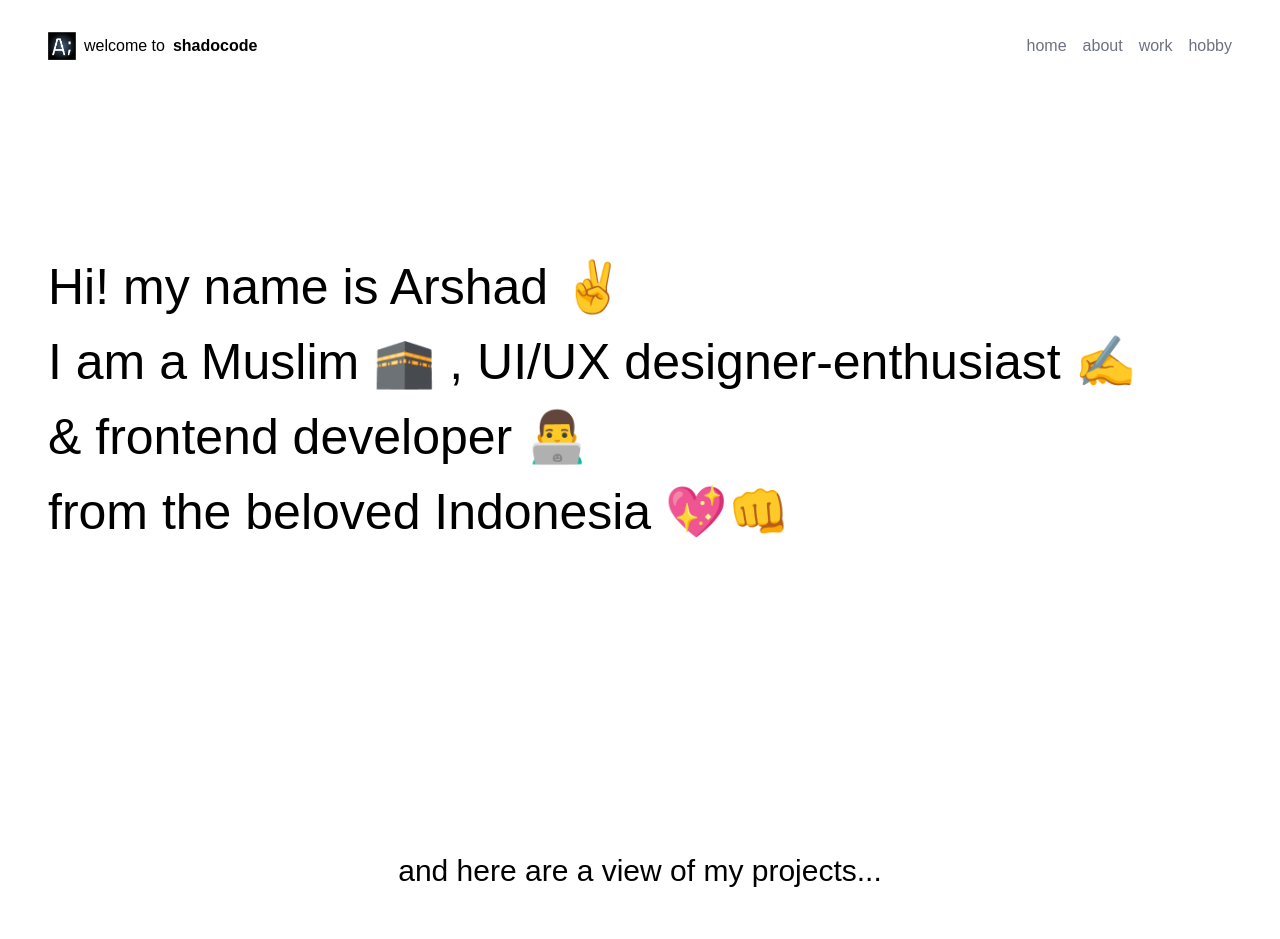
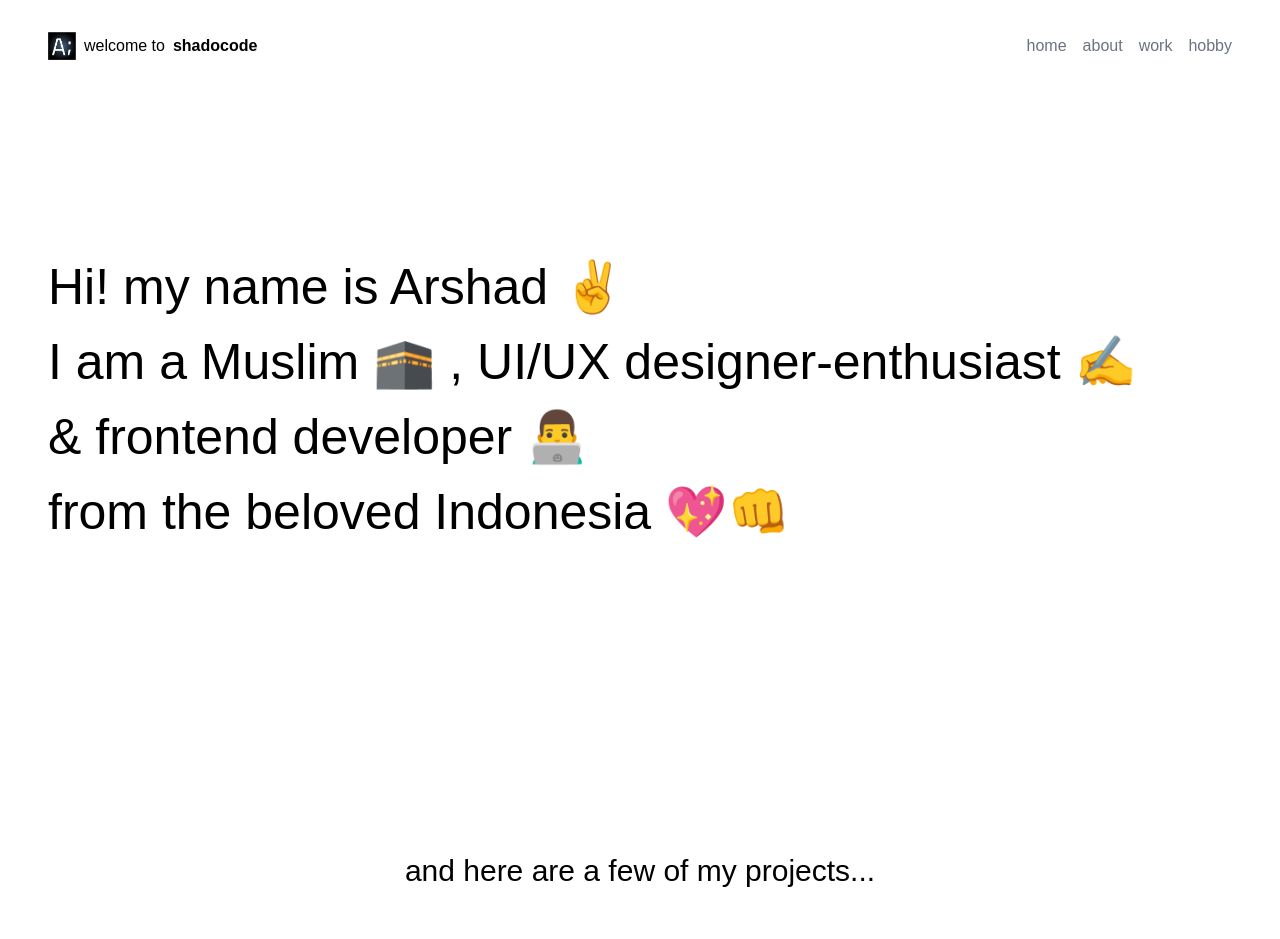
Before and after one commit to arshad2001/shadocode, a React (Create React App) app: page / in a window 1280 px wide. Shown: the top 939 px of the page. Built offline with nearby package versions, Linux system fonts and the light colour scheme.

Commit message:
view to few BRUH

```diff
--- a/src/Content.js
+++ b/src/Content.js
@@ -29,7 +29,7 @@ function Content(props) {
         className="w-screen h-fit grid place-content-center md:px-12 px-8 md:py-12 py-8 justify-center"
       >
         <a className="md:text-[30px] text-[21px] text-black dark:text-white">
-          and here are a view of my projects...
+          and here are a few of my projects...
         </a>
       </div>
 
```
